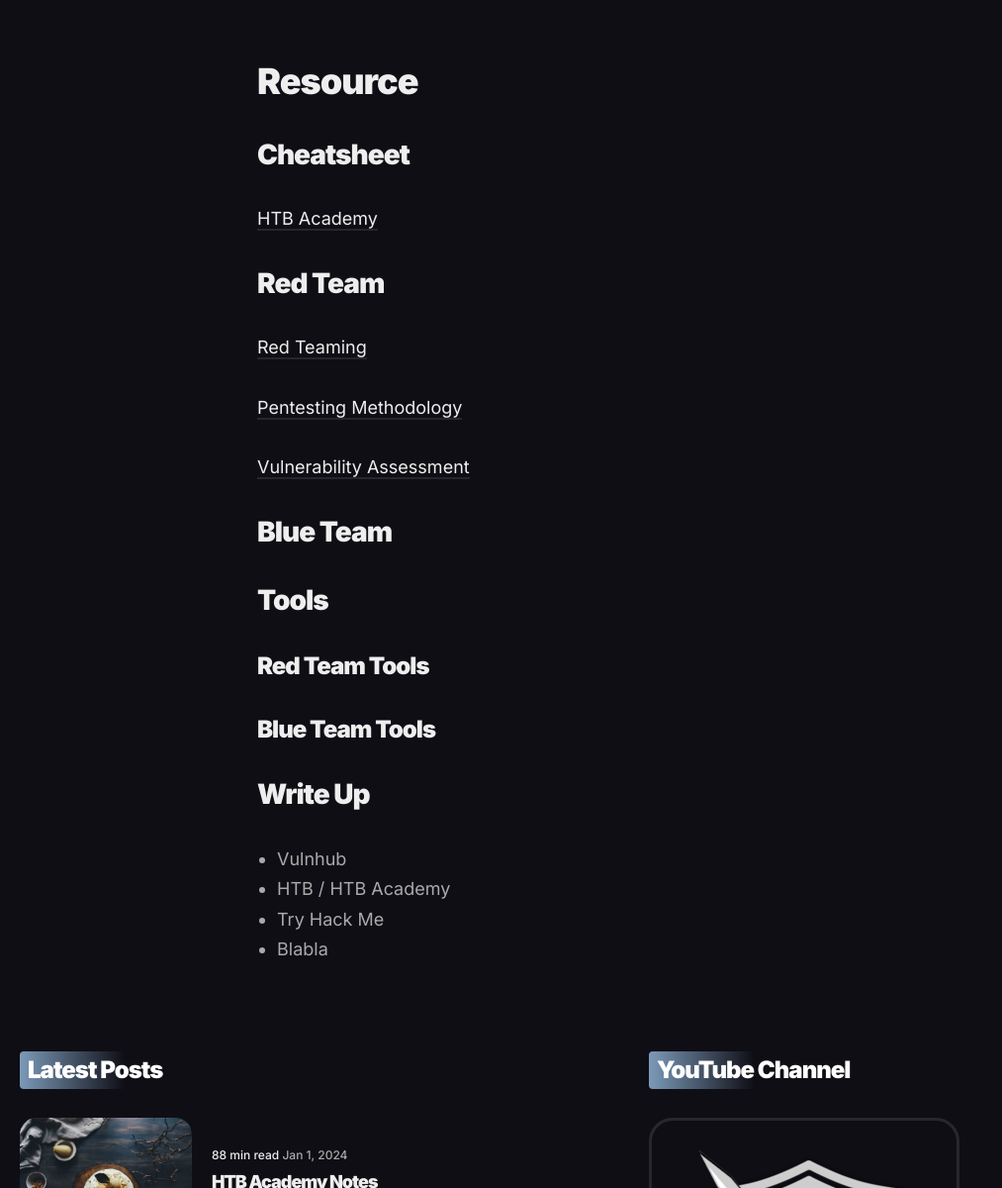
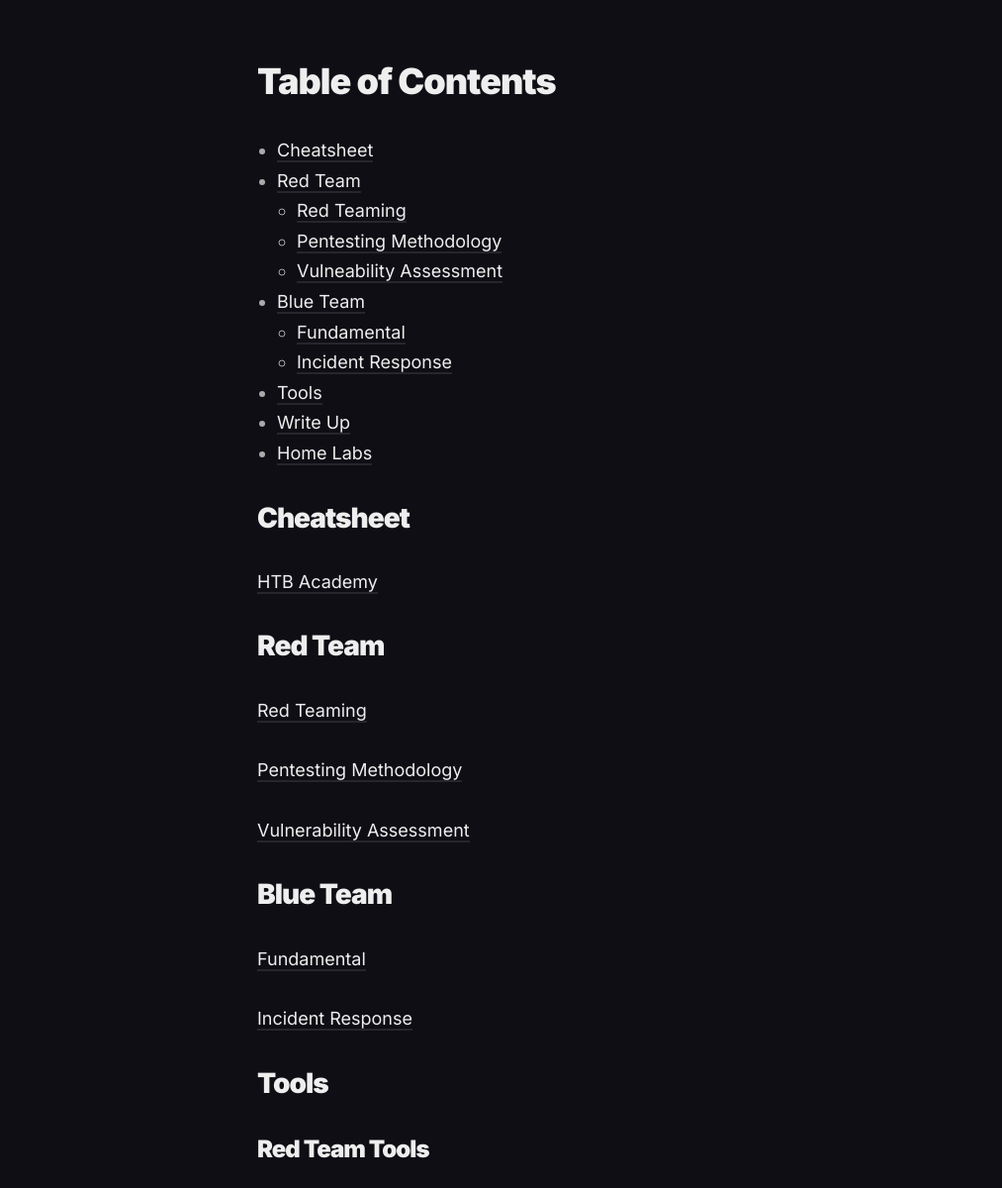
Before and after one commit to n0b0dykn0wsm3/n0b0dykn0wsm3.github.io, a Jekyll site: the page built from _pages/resources.md, in a window 1280 px wide and 1400 px high, scrolled down 1071 px, cut to the strip 200-1400 px from the top of the window. Shown: the whole strip at 99% size, without its empty margins (0-1013 px from the left). Built offline with Jekyll 4.4.1, drawn with Linux system fonts in a browser that asks for light colours; nearby versions of some CDN libraries.

Commit message:
Update resources.md

```diff
--- a/_pages/resources.md
+++ b/_pages/resources.md
@@ -11,20 +11,46 @@
 ## Latest Video
 <iframe src="https://www.youtube.com/embed?listType=playlist&list=UULFSumP9z5Rzquqih-jpusTOQ&index=1" frameborder="0" allowfullscreen></iframe><br>
 
-# Resource
+# Table of Contents
+- [Cheatsheet](#cheatsheet)
+- [Red Team](#redteam)
+  - [Red Teaming](#red-teaming)
+  - [Pentesting Methodology](#pentest-method)
+  - [Vulneability Assessment](#VA)
+- [Blue Team](#blue-team)
+  - [Fundamental](#blue-fun)
+  - [Incident Response](#incident-response)
+- [Tools](#tools)
+- [Write Up](#write-up)
+- [Home Labs](#home-labs)
 
+
+<a id="cheatsheet"></a>
 ## Cheatsheet
 
 [HTB Academy](/2024/01/01/htbacademy/)
 
+<a id="redteam"></a>
 ## Red Team
+
+<a id="red-teaming"></a>
 [Red Teaming](-)
 
+<a id="pentest-method"></a>
 [Pentesting Methodology](/2018/04/21/pentest-method/)
 
+<a id="VA"></a>
 [Vulnerability Assessment](-)
 
+
+<a id="blue-team"></a>
 ## Blue Team
+
+<a id="blue-fun"></a>
+[Fundamental](-)
+
+<a id="incident-response"></a>
+[Incident Response](-)
 
 
 
@@ -38,3 +64,5 @@
 * HTB / HTB Academy
 * Try Hack Me
 * Blabla
+
+## Home Labs
```
